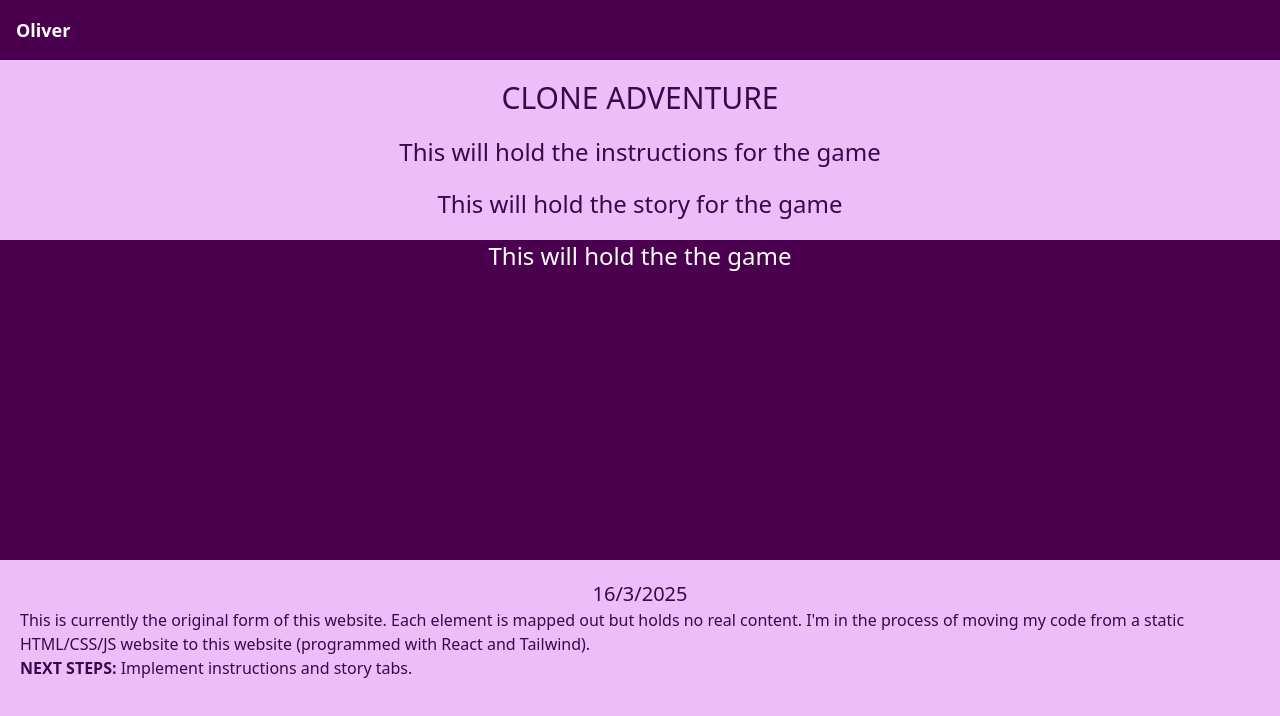
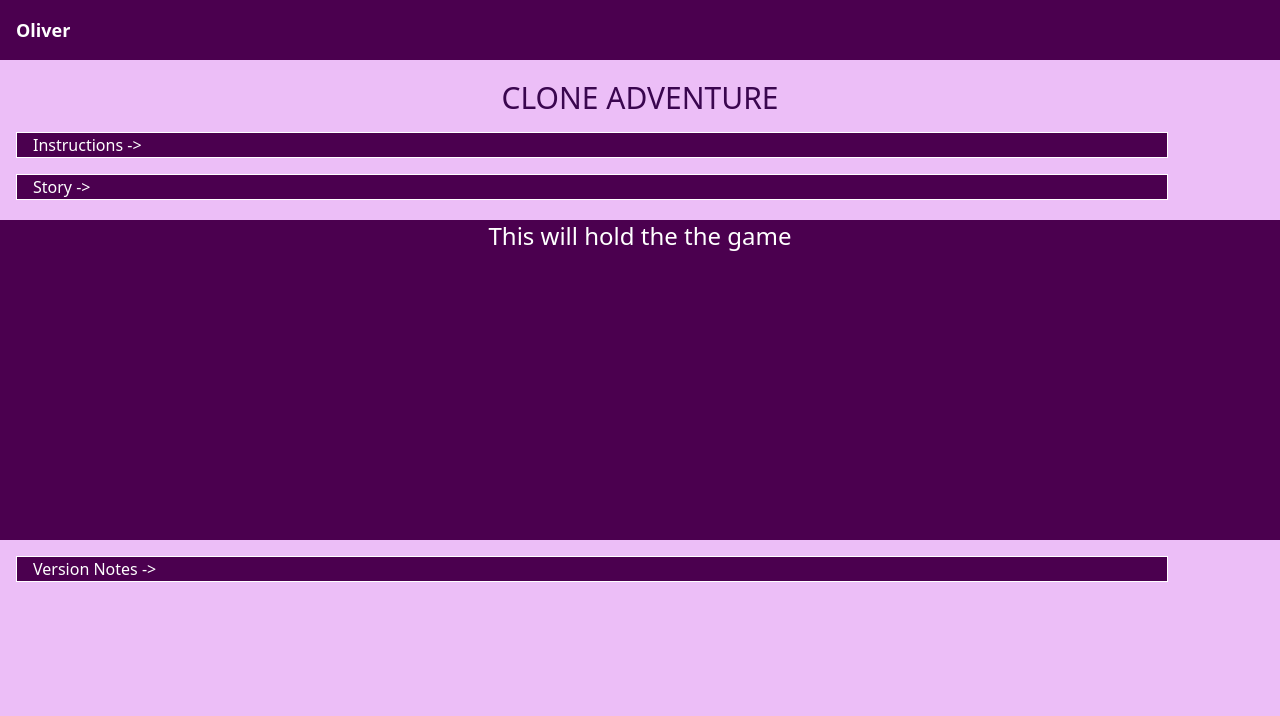
Before and after one commit to Oliver-Gi/CloneAdventure, a React (Vite) app: page / in a window 1280 px wide. Shown: the top 716 px of the page. Built offline with nearby package versions, Linux system fonts and the light colour scheme.

Commit message:
Added instruction and story tabs.
Added tabs containing information about the game that can be opened or
closed to save screen space. Converted version notes into the same style
of tab.

```diff
--- a/src/App.jsx
+++ b/src/App.jsx
@@ -10,7 +10,7 @@ import Version from './Static/versionNotes'
 function App() {
 
   return (
-    <div>
+    <div className="overflow-x-hidden">
     <Navbar/>
     {/*TITLE*/}
     <Title/>
--- a/src/Static/howToPlay.jsx
+++ b/src/Static/howToPlay.jsx
@@ -1,12 +1,32 @@
-import '../App.css'
 import React from 'react'
+import { useState } from 'react'
+import "../App.css"
 
-const Instructions = () => {
+const Instructions = () =>{
+    const [open, setOpen] = useState(false)
+
+    const toggle = () => {
+        setOpen(!open);
+    }
+
     return(
-        <>
-            <h1 class="text-2xl mt-5 text-center font-DP">
-                This will hold the instructions for the game</h1>
-        </>
+        <div>
+            <button onClick={toggle} class='m-[1rem] mb-[0px] w-[90vw] bg-fuchsia-950 text-white text-left border indent-[1rem] hover:text-[#e3c2fc]'>
+                Instructions -&gt;
+            </button>
+            {
+            open && <div class='w-[90vw] mt-[0px] ml-[5vw] mt-[0px] bg-fuchsia-950/75 text-[#e3c2fc]'>
+                    <div>
+                        <div class="ml-[1rem]">
+                            <strong>Menu Navigation:</strong><br/>To navigate through the menues, tap or click the buttons relating to what you wish to do.
+                            (i.e. Clicking the start button will bring you from the title page to the first settings page for the game.)<br/><br/>
+
+                            <strong>Battle Keybinds:</strong><br/>During a battle, you are able to either press/click directly on the move you would like to use
+                            or if on computer, press the relative keybind. (Q for special ability, E for main attack)<br/>
+                        </div>
+                    </div>
+            </div>}
+        </div>
     )
 }
 
--- a/src/Static/story.jsx
+++ b/src/Static/story.jsx
@@ -1,12 +1,30 @@
-import '../App.css'
 import React from 'react'
+import { useState } from 'react'
+import "../App.css"
 
-const Story = () => {
+const Story = () =>{
+    const [open, setOpen] = useState(false)
+
+    const toggle = () => {
+        setOpen(!open);
+    }
+
     return(
-        <>
-            <h1 class="text-2xl mt-5 text-center font-DP">
-                This will hold the story for the game</h1>
-        </>
+        <div>
+            <button onClick={toggle} class='m-[1rem] mb-[0px] w-[90vw] bg-fuchsia-950 text-white text-left border indent-[1rem] hover:text-[#e3c2fc]'>
+                Story -&gt;
+            </button>
+            {
+            open && <div class='w-[90vw] mt-[0px] ml-[5vw] mt-[0px] bg-fuchsia-950/75 text-[#e3c2fc]'>
+                    <div>
+                        <div class="ml-[1rem]">
+                        As one of Alexavier's four clones, you and your fellow clones have been separated from your host. You'll be navigating the map in an
+                        attempt to reunite with them and return to your daily life. Helpful bonuses, detrimental setbacks, and various opponents await you on
+                        your path.
+                        </div>
+                    </div>
+            </div>}
+        </div>
     )
 }
 
--- a/src/Static/versionNotes.jsx
+++ b/src/Static/versionNotes.jsx
@@ -1,18 +1,28 @@
-import '../App.css'
 import React from 'react'
+import { useState } from 'react'
+import "../App.css"
 
-const Version = () => {
+const Version = () =>{
+    const [open, setOpen] = useState(false)
+
+    const toggle = () => {
+        setOpen(!open);
+    }
+
     return(
         <div>
-            <h1 class="text-xl mt-5 text-center font-DP">
-                16/3/2025</h1>
-
-            <h2 class="text-l ml-5 text-left font-DP ">
-                This is currently the original form of this website. Each element is mapped out but holds no real content. I'm in the process of moving my code from
-                a static HTML/CSS/JS website to this website (programmed with React and Tailwind).
-                <br/>
-                <strong>NEXT STEPS:</strong> Implement instructions and story tabs.
-            </h2>
+            <button onClick={toggle} class='m-[1rem] mb-[0px] w-[90vw] bg-fuchsia-950 text-white text-left border indent-[1rem] hover:text-[#e3c2fc]'>
+                Version Notes -&gt;
+            </button>
+            {
+            open && <div class='w-[90vw] mb-[5vh] mt-[0px] ml-[5vw] mt-[0px] bg-fuchsia-950/75 text-[#e3c2fc]'>
+                    <div>
+                        <div class="ml-[1rem] pb-[1vh]">
+                        <strong>17/03/2025</strong><br/><br/>
+                        Added functional instruction and story tabs that open on click/tap. Converted version notes section to an openable tab.
+                        </div>
+                    </div>
+            </div>}
         </div>
     )
 }
```
